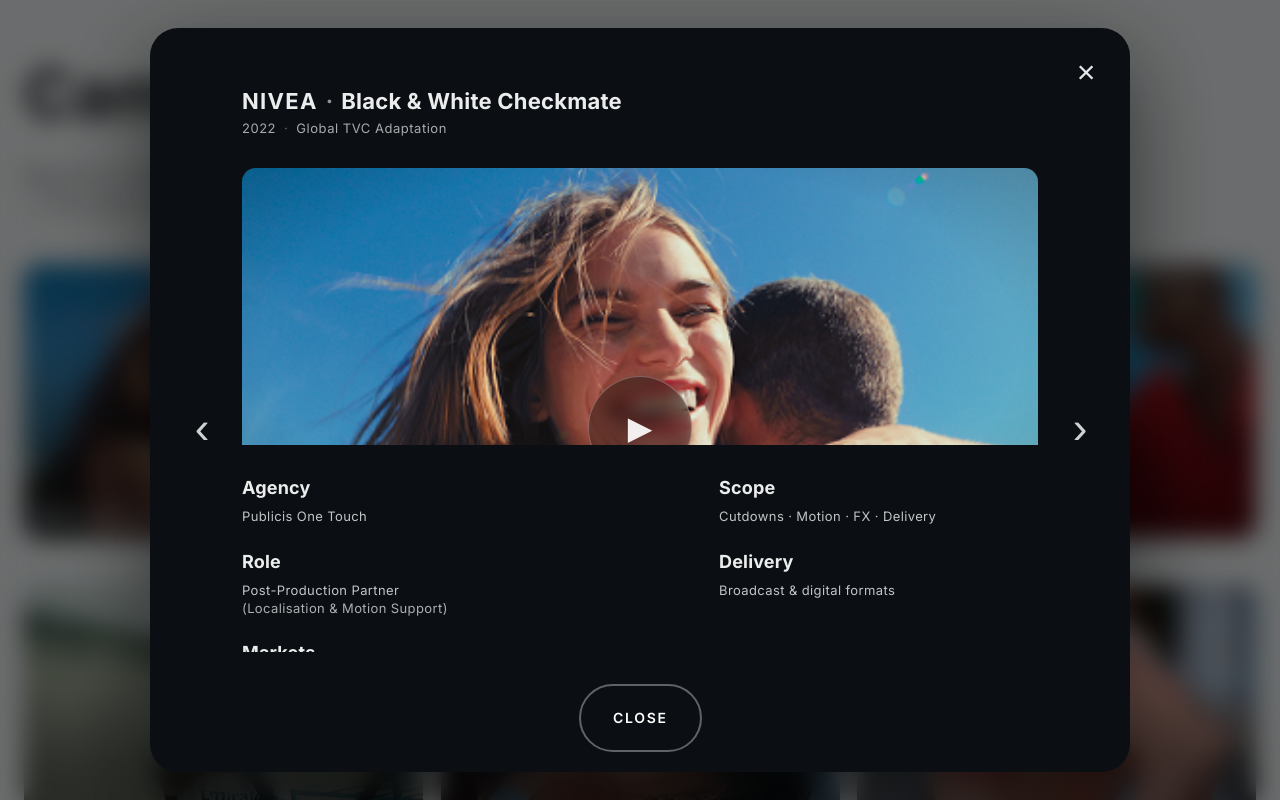
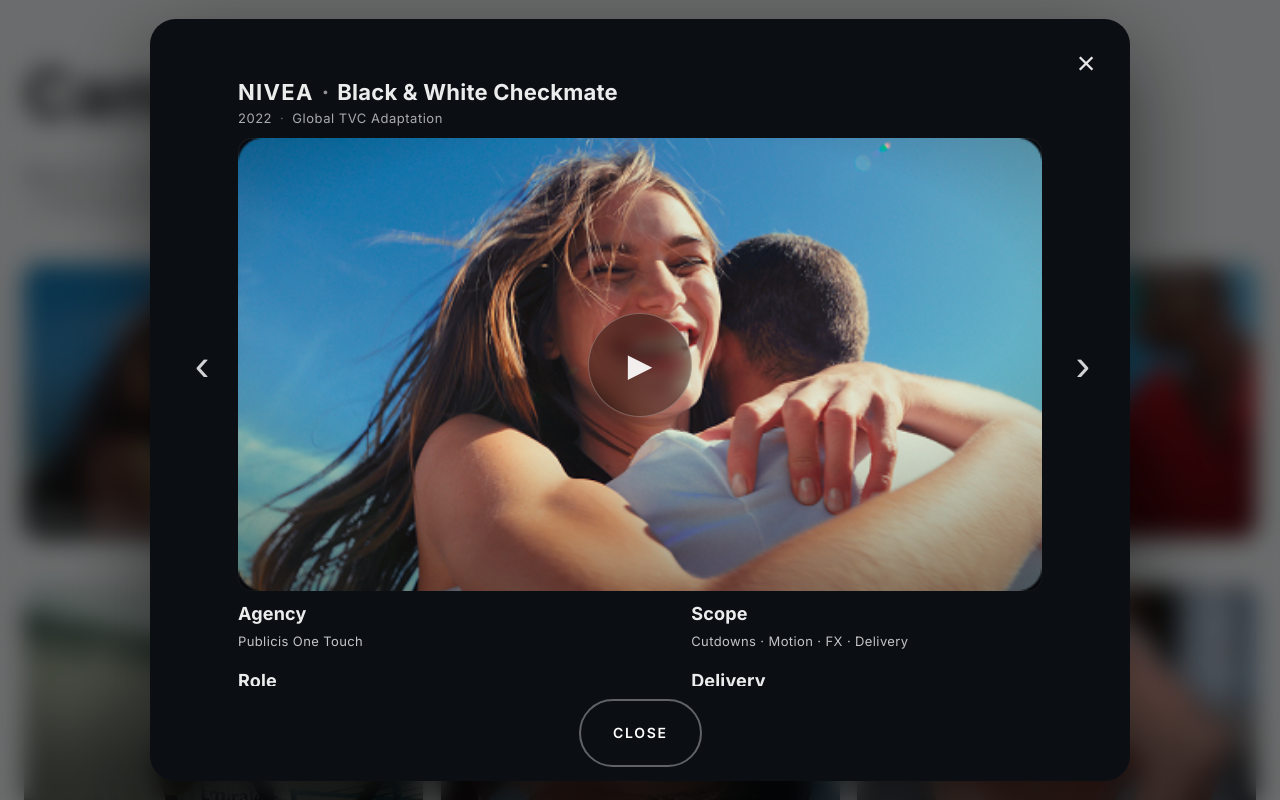
Before and after one commit to Harivonwintr/Wyntre-Studios, a Next.js app: page / in a window 1280 px wide. Both pictures are taken after a click on the element "NIVEA | Black and White Checkmate". Shown: the part 2322-3122 px from the top of the page. Built offline with nearby package versions, Linux system fonts and the light colour scheme; a web font is replaced by a local one.

Commit message:
Scale modal content proportionally to fit viewport without scrolling

```diff
--- a/components/CaseStudyModal.module.css
+++ b/components/CaseStudyModal.module.css
@@ -46,33 +46,24 @@
 }
 
 .card {
-  width: min(980px, calc(100vw - 56px));
+  width: min(980px, calc(100vw - clamp(16px, 3vw, 56px)));
   max-width: 100%;
-  max-height: calc(100vh - 56px);
-  min-height: 0; /* key: stop forcing tall card */
+  height: calc(100vh - clamp(16px, 3vw, 56px));
+  max-height: calc(100vh - clamp(16px, 3vw, 56px));
+  min-height: 0;
   background: #0b0f14;
-  border-radius: clamp(16px, 2.5vw, 28px);
+  border-radius: clamp(12px, 2vw, 28px);
   box-shadow: 0 30px 90px rgba(0, 0, 0, 0.55);
-  padding: clamp(20px, 3.5vw, 34px) clamp(16px, 2.5vw, 24px) clamp(16px, 2.5vw, 26px);
-  padding-top: clamp(50px, 6vw, 60px); /* Extra padding for top close button */
+  padding: clamp(12px, 2vw, 20px) clamp(12px, 2vw, 24px) clamp(12px, 2vw, 20px);
+  padding-top: clamp(40px, 5vw, 60px);
   color: rgba(255, 255, 255, 0.92);
   display: flex;
   flex-direction: column;
-  overflow-x: hidden;
-  overflow-y: auto;
-  margin: 0;       /* key */
-  flex-shrink: 1;  /* key */
+  overflow: hidden;
+  margin: 0;
+  flex-shrink: 1;
   box-sizing: border-box;
   position: relative;
-  -webkit-overflow-scrolling: touch;
-  overscroll-behavior: contain;
-  /* Hide scrollbar on iOS */
-  scrollbar-width: none; /* Firefox */
-  -ms-overflow-style: none; /* IE and Edge */
-}
-
-.card::-webkit-scrollbar {
-  display: none; /* Chrome, Safari, Opera */
 }
 
 .card.opening {
@@ -106,11 +97,12 @@
 }
 
 .header {
-  margin-bottom: clamp(12px, 2vw, 18px);
-  padding-left: clamp(0px, 7vw, 68px); /* Align with video left edge: 54px (nav button) + 14px (gap) */
+  margin-bottom: clamp(8px, 1.5vw, 12px);
+  padding-left: clamp(0px, 5vw, 68px);
   width: 100%;
   max-width: 100%;
   box-sizing: border-box;
+  flex-shrink: 0;
 }
 
 .contentStage {
@@ -118,24 +110,26 @@
   min-height: 0;
   width: 100%;
   max-width: 100%;
-  overflow-x: hidden;
+  overflow: hidden;
   box-sizing: border-box;
   flex: 1;
   display: flex;
   flex-direction: column;
+  gap: clamp(8px, 1.5vw, 12px);
 }
 
 .titleRow {
   display: flex;
   align-items: baseline;
-  gap: clamp(6px, 1vw, 8px);
-  font-size: clamp(16px, 2.5vw, 22px);
+  gap: clamp(4px, 0.8vw, 8px);
+  font-size: clamp(14px, 2vw, 22px);
   font-weight: 700;
   letter-spacing: 0.01em;
   width: 100%;
   max-width: 100%;
   flex-wrap: wrap;
   word-break: break-word;
+  line-height: 1.2;
 }
 
 .client {
@@ -153,45 +147,50 @@
 }
 
 .subtitle {
-  margin-top: clamp(4px, 0.8vw, 6px);
+  margin-top: clamp(2px, 0.5vw, 4px);
   display: flex;
-  gap: clamp(6px, 1vw, 8px);
-  font-size: clamp(11px, 1.5vw, 13px);
+  gap: clamp(4px, 0.8vw, 8px);
+  font-size: clamp(10px, 1.2vw, 13px);
   letter-spacing: 0.04em;
   opacity: 0.7;
+  line-height: 1.3;
 }
 
 .mediaWrap {
   position: relative;
-  margin-top: clamp(10px, 1.5vw, 14px);
-  margin-bottom: clamp(16px, 2.5vw, 26px);
+  margin: 0;
   display: grid;
-  grid-template-columns: clamp(36px, 5.5vw, 54px) 1fr clamp(36px, 5.5vw, 54px);
+  grid-template-columns: clamp(28px, 4vw, 54px) 1fr clamp(28px, 4vw, 54px);
   align-items: center;
-  gap: clamp(8px, 1.5vw, 14px);
+  gap: clamp(6px, 1vw, 14px);
   width: 100%;
   max-width: 100%;
   box-sizing: border-box;
+  flex-shrink: 1;
+  min-height: 0;
 }
 
 .mediaFrame {
   position: relative;
-  border-radius: clamp(10px, 1.5vw, 14px);
+  border-radius: clamp(8px, 1.2vw, 14px);
   overflow: hidden;
   background: #0a0d12;
   box-shadow: inset 0 0 0 1px rgba(255, 255, 255, 0.08);
-  height: clamp(240px, 50vw, 520px);
-  aspect-ratio: 16 / 9;
+  height: 0;
+  padding-bottom: 56.25%; /* 16:9 aspect ratio */
   width: 100%;
   max-width: 100%;
   min-width: 0;
   box-sizing: border-box;
-  -webkit-overflow-scrolling: touch;
-  overscroll-behavior: none;
+  flex-shrink: 1;
+  max-height: 40vh;
 }
 
 .mediaImg,
 .mediaVideo {
+  position: absolute;
+  top: 0;
+  left: 0;
   width: 100%;
   height: 100%;
   object-fit: cover;
@@ -262,21 +261,29 @@
 .meta {
   display: grid;
   grid-template-columns: 1fr 1fr;
-  column-gap: clamp(0px, 9vw, 90px);
-  row-gap: clamp(16px, 2.5vw, 26px);
-  margin-top: clamp(4px, 0.8vw, 6px);
-  padding-left: clamp(0px, 7vw, 68px); /* Align with video left edge: 54px (nav button) + 14px (gap) */
+  column-gap: clamp(8px, 3vw, 90px);
+  row-gap: clamp(8px, 1.5vw, 20px);
+  margin: 0;
+  padding-left: clamp(0px, 5vw, 68px);
   flex: 1;
   align-items: start;
   width: 100%;
   max-width: 100%;
   box-sizing: border-box;
+  overflow-y: auto;
+  min-height: 0;
+  scrollbar-width: none;
+  -ms-overflow-style: none;
+}
+
+.meta::-webkit-scrollbar {
+  display: none;
 }
 
 .metaCol {
   display: grid;
   grid-auto-rows: min-content;
-  row-gap: 26px;
+  row-gap: clamp(8px, 1.5vw, 20px);
   align-items: start;
 }
 
@@ -297,36 +304,38 @@
 }
 
 .label {
-  font-size: clamp(14px, 2vw, 18px);
+  font-size: clamp(11px, 1.5vw, 18px);
   font-weight: 800;
-  margin-bottom: clamp(6px, 1.2vw, 10px);
+  margin-bottom: clamp(4px, 0.8vw, 8px);
   letter-spacing: 0.01em;
+  line-height: 1.2;
 }
 
 .valueStrong {
-  font-size: clamp(11px, 1.5vw, 13px);
+  font-size: clamp(10px, 1.2vw, 13px);
   opacity: 0.82;
   letter-spacing: 0.03em;
   word-wrap: break-word;
   overflow-wrap: break-word;
   max-width: 100%;
+  line-height: 1.4;
 }
 
 .valueSub {
-  font-size: clamp(11px, 1.5vw, 13px);
+  font-size: clamp(9px, 1.1vw, 13px);
   opacity: 0.72;
   letter-spacing: 0.03em;
   margin-top: 2px;
   word-wrap: break-word;
   overflow-wrap: break-word;
   max-width: 100%;
+  line-height: 1.4;
 }
 
 .valueBody {
-  font-size: clamp(11px, 1.5vw, 13px);
-  line-height: 1.55;
+  font-size: clamp(10px, 1.2vw, 13px);
+  line-height: 1.5;
   opacity: 0.8;
-  min-height: clamp(40px, 6vw, 60px); /* Ensure consistent height for challenge text */
   word-wrap: break-word;
   overflow-wrap: break-word;
   max-width: 100%;
@@ -365,8 +374,8 @@
   display: flex;
   justify-content: center;
   align-items: center;
-  margin-top: auto; /* Push footer to bottom */
-  padding-top: clamp(20px, 3vw, 60px);
+  margin-top: auto;
+  padding-top: clamp(8px, 1.5vw, 20px);
   flex-shrink: 0;
 }
 
```
